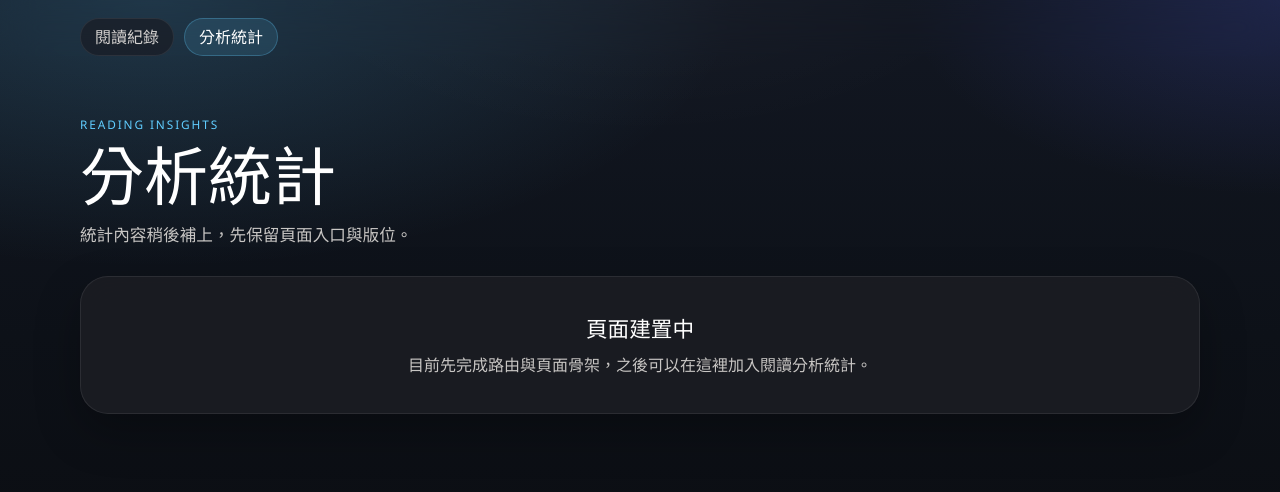
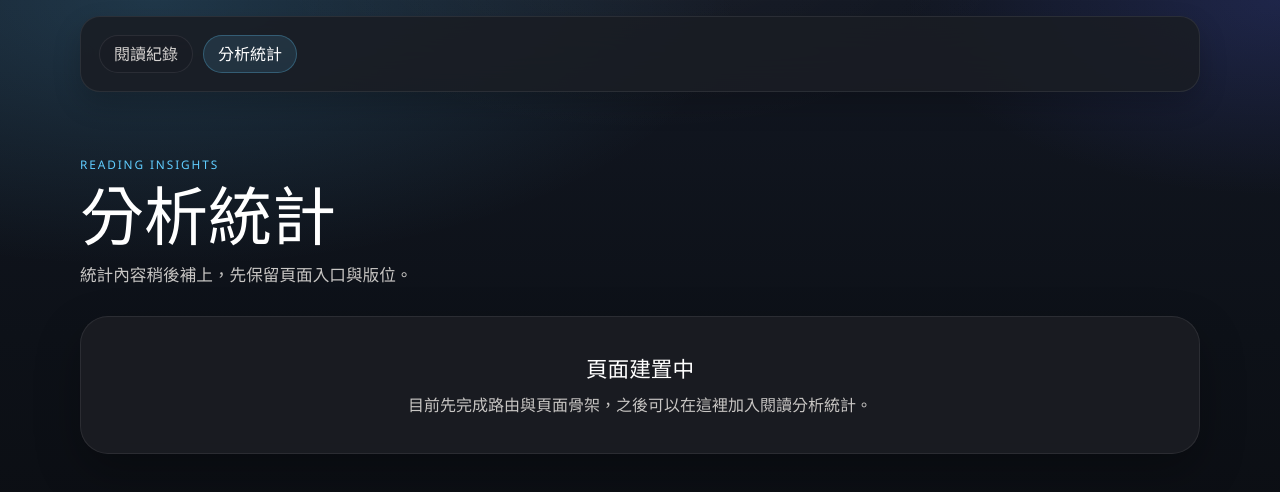
Before and after one commit to Link1515/reading-log, a Vue app: page /#/statistics in a window 1280 px wide. Shown: the top 492 px of the page. Built offline with nearby package versions, Linux system fonts and the light colour scheme.

Commit message:
refactor: extract a shared top navigation layout with integrated search

```diff
--- a/src/App.vue
+++ b/src/App.vue
@@ -1,28 +1,3 @@
-<script setup>
-import { RouterLink, RouterView } from 'vue-router'
-
-const navigationItems = [
-  { name: 'home', label: '閱讀紀錄', to: '/' },
-  { name: 'statistics', label: '分析統計', to: '/statistics' },
-]
-</script>
-
 <template>
-  <div class="app-shell">
-    <header class="app-header">
-      <nav class="app-nav" aria-label="主選單">
-        <RouterLink
-          v-for="item in navigationItems"
-          :key="item.name"
-          :to="item.to"
-          class="app-nav-link"
-          active-class="is-active"
-        >
-          {{ item.label }}
-        </RouterLink>
-      </nav>
-    </header>
-
-    <RouterView />
-  </div>
+  <RouterView />
 </template>
--- /dev/null
+++ b/src/components/AppLayout.vue
@@ -0,0 +1,32 @@
+<script setup>
+import { RouterLink } from 'vue-router'
+import { navigationItems } from '../navigation'
+</script>
+
+<template>
+  <div class="app-layout">
+    <header class="layout-topbar">
+      <div class="layout-topbar-main">
+        <nav class="app-nav layout-nav" aria-label="主選單">
+          <RouterLink
+            v-for="item in navigationItems"
+            :key="item.name"
+            :to="item.to"
+            class="app-nav-link"
+            active-class="is-active"
+          >
+            {{ item.label }}
+          </RouterLink>
+        </nav>
+
+        <slot name="toolbar" />
+      </div>
+
+      <slot name="topbar-extra" />
+    </header>
+
+    <main class="page-shell">
+      <slot />
+    </main>
+  </div>
+</template>
--- /dev/null
+++ b/src/navigation.js
@@ -0,0 +1,4 @@
+export const navigationItems = [
+  { name: 'home', label: '閱讀紀錄', to: '/' },
+  { name: 'statistics', label: '分析統計', to: '/statistics' },
+]
--- a/src/styles.css
+++ b/src/styles.css
@@ -62,19 +62,37 @@ select {
   min-height: 100vh;
 }
 
-.app-header {
+.app-layout {
+  min-height: 100vh;
+}
+
+.layout-topbar {
   position: sticky;
-  top: 0;
+  top: 16px;
   z-index: 20;
+  width: min(1120px, calc(100% - 32px));
+  margin: 0 auto 20px;
+  padding: 18px;
+  border: 1px solid rgba(255, 255, 255, 0.08);
+  border-radius: 20px;
+  background: rgba(26, 29, 36, 0.88);
   backdrop-filter: blur(18px);
+  box-shadow: 0 12px 28px rgba(0, 0, 0, 0.2);
+}
+
+.layout-topbar-main {
+  display: grid;
+  grid-template-columns: auto minmax(0, 1fr);
+  gap: 18px;
+  align-items: center;
 }
 
 .app-nav {
   display: flex;
   gap: 10px;
-  width: min(1120px, calc(100% - 32px));
-  margin: 0 auto;
-  padding: 18px 0 0;
+  width: auto;
+  margin: 0;
+  padding: 0;
 }
 
 .app-nav-link {
@@ -118,15 +136,12 @@ select {
   padding: 48px 0 72px;
 }
 
-.search-panel {
-  position: sticky;
-  top: 16px;
-  z-index: 10;
-  margin-bottom: 20px;
-  padding: 18px;
-  border: 1px solid rgba(255, 255, 255, 0.08);
-  border-radius: 20px;
-  background: #1a1d24;
+.search-toolbar {
+  display: flex;
+  align-items: flex-end;
+  justify-content: space-between;
+  gap: 16px;
+  min-width: 0;
 }
 
 .search-shell {
@@ -143,7 +158,7 @@ select {
   min-height: 42px;
   padding: 0 44px 0 16px;
   border: 1px solid rgba(255, 255, 255, 0.1);
-  border-radius: 12px;
+  border-radius: 20px;
   background: rgba(43, 46, 54, 0.92);
   color: inherit;
   font-size: 1rem;
@@ -183,13 +198,6 @@ select {
 .list-summary {
   margin-top: 4px;
   margin-bottom: 0;
-}
-
-.search-toolbar {
-  display: flex;
-  align-items: flex-end;
-  justify-content: space-between;
-  gap: 16px;
 }
 
 .collapse-toggle {
@@ -624,6 +632,10 @@ select.control {
 }
 
 @media (max-width: 900px) {
+  .layout-topbar-main {
+    grid-template-columns: 1fr;
+  }
+
   .field,
   .reset-button {
     grid-column: span 6;
@@ -640,8 +652,7 @@ select.control {
 
 @media (max-width: 640px) {
   .app-nav {
-    width: min(100% - 20px, 1120px);
-    padding-top: 14px;
+    width: 100%;
     overflow-x: auto;
   }
 
@@ -650,17 +661,14 @@ select.control {
     padding: 28px 0 48px;
   }
 
-  .search-panel {
-    position: sticky;
+  .layout-topbar {
     top: 12px;
+    width: min(100% - 20px, 1120px);
     padding: 14px;
     border-radius: 16px;
   }
 
   .search-toolbar {
-    position: sticky;
-    top: 0;
-    z-index: 2;
     align-items: stretch;
   }
 
--- a/src/views/HomeView.vue
+++ b/src/views/HomeView.vue
@@ -2,6 +2,7 @@
 import { computed, reactive } from 'vue'
 import { Icon } from '@iconify/vue'
 import Fuse from 'fuse.js'
+import AppLayout from '../components/AppLayout.vue'
 import BookFilters from '../components/BookFilters.vue'
 import BookList from '../components/BookList.vue'
 import books from '../data/generated/books.json'
@@ -150,14 +151,8 @@ function resetFilters() {
 </script>
 
 <template>
-  <main class="page-shell">
-    <section class="hero">
-      <p class="eyebrow">Personal Library</p>
-      <h1>閱讀紀錄</h1>
-      <p class="hero-copy">收藏每一次閱讀留下的痕跡</p>
-    </section>
-
-    <section class="search-panel" aria-label="搜尋與篩選">
+  <AppLayout>
+    <template #toolbar>
       <div class="search-toolbar">
         <label class="search-shell" for="global-search">
           <div class="search-input-wrap">
@@ -186,7 +181,9 @@ function resetFilters() {
           <Icon :icon="uiState.showFilters ? 'material-symbols:close-rounded' : 'material-symbols:tune-rounded'" class="collapse-icon" />
         </button>
       </div>
+    </template>
 
+    <template #topbar-extra>
       <Transition name="collapse-panel">
         <div v-if="uiState.showFilters" id="search-filters-panel" class="search-collapse">
           <BookFilters
@@ -202,10 +199,16 @@ function resetFilters() {
           />
         </div>
       </Transition>
+    </template>
+
+    <section class="hero">
+      <p class="eyebrow">Personal Library</p>
+      <h1>閱讀紀錄</h1>
+      <p class="hero-copy">收藏每一次閱讀留下的痕跡</p>
     </section>
 
     <p class="search-summary list-summary">{{ resultSummary }}</p>
 
     <BookList :books="filteredBooks" :keyword="filters.keyword" />
-  </main>
+  </AppLayout>
 </template>
--- a/src/views/StatisticsView.vue
+++ b/src/views/StatisticsView.vue
@@ -1,5 +1,9 @@
+<script setup>
+import AppLayout from '../components/AppLayout.vue'
+</script>
+
 <template>
-  <main class="page-shell">
+  <AppLayout>
     <section class="hero">
       <p class="eyebrow">Reading Insights</p>
       <h1>分析統計</h1>
@@ -10,5 +14,5 @@
       <h2 class="empty-title">頁面建置中</h2>
       <p class="empty-copy">目前先完成路由與頁面骨架，之後可以在這裡加入閱讀分析統計。</p>
     </section>
-  </main>
+  </AppLayout>
 </template>
```
